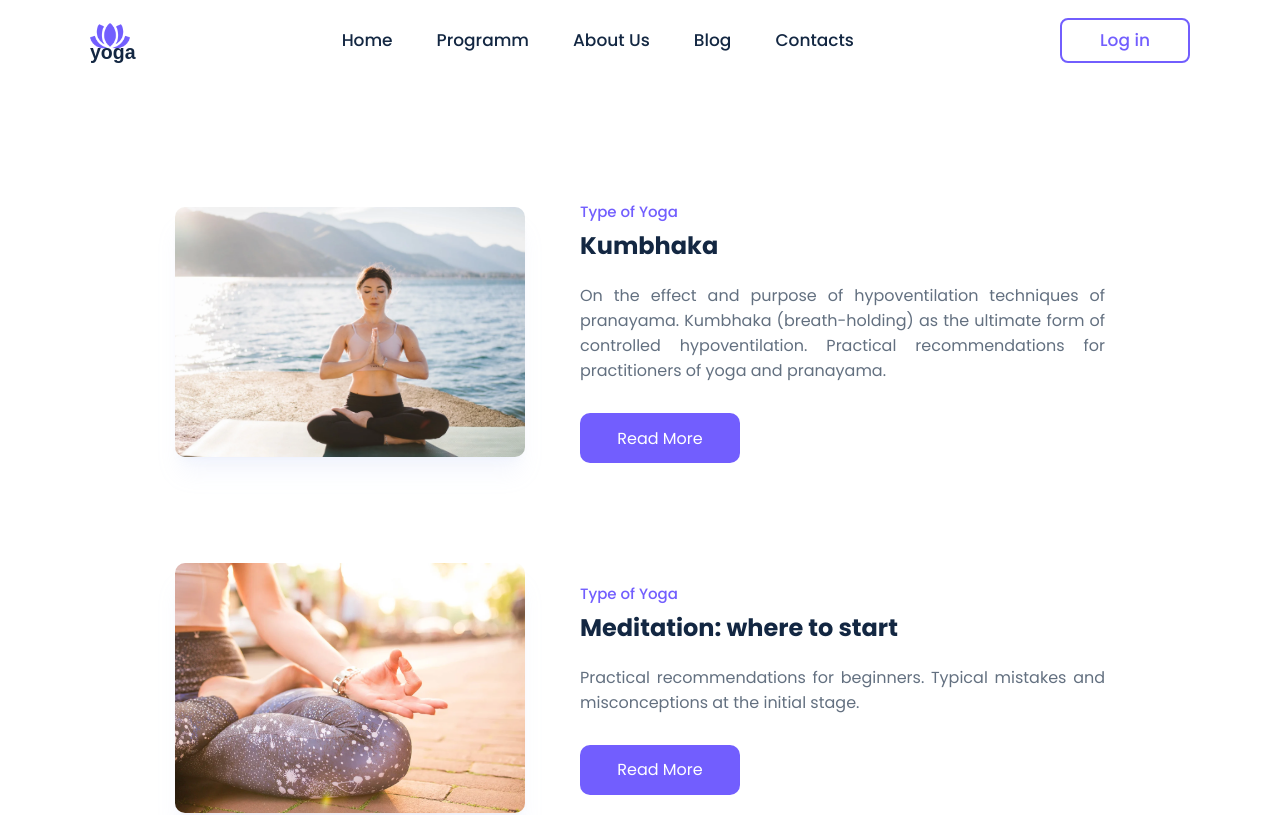
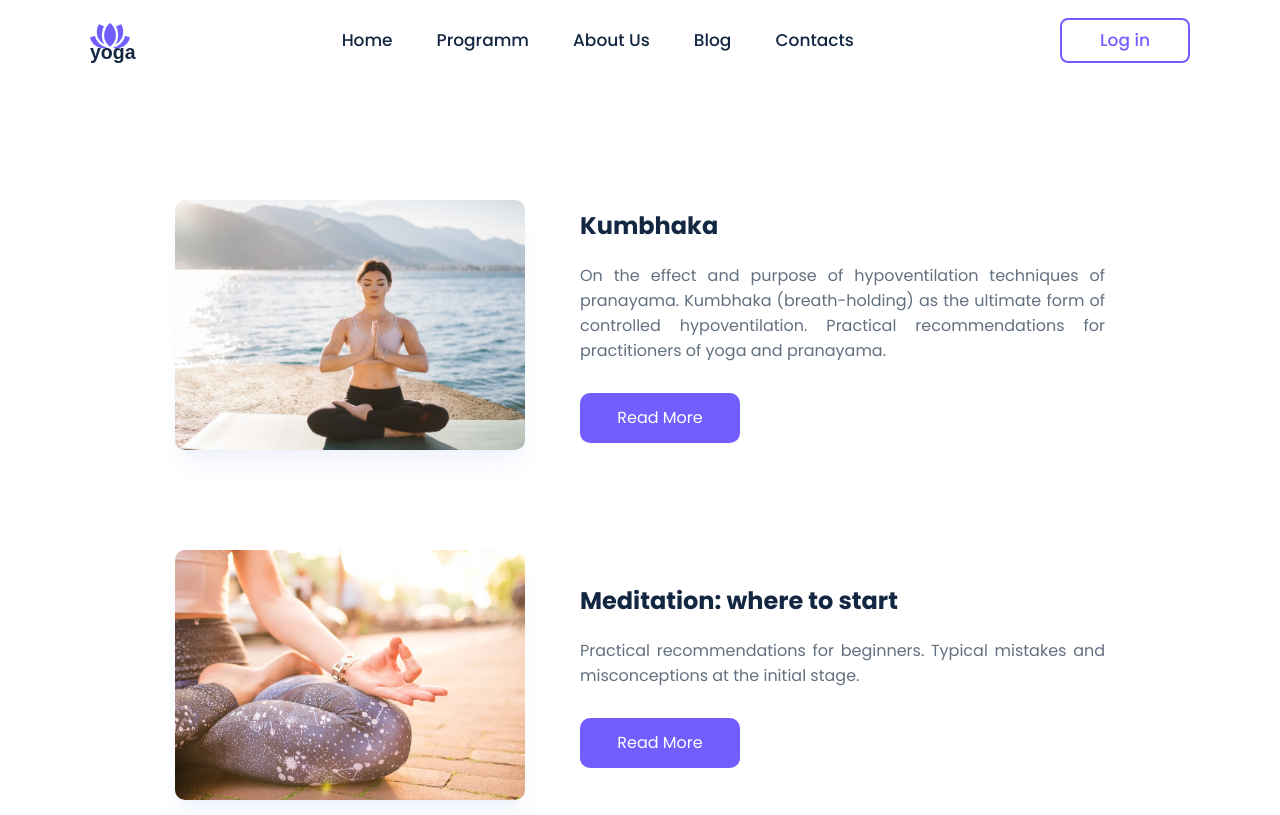
Before and after one commit to Valerij-Hering/yoga, a React (Create React App) app: page /blog in a window 1280 px wide. Shown: the top 815 px of the page. Built offline with nearby package versions, Linux system fonts and the light colour scheme; a web font is replaced by a local one.

Commit message:
Add files via upload

```diff
--- a/src/Blog.js
+++ b/src/Blog.js
@@ -32,12 +32,11 @@ const Blog = () => {
         <div className='section_blog'>
             <div className={learnMoreBlogBtn === true ? "container-blog2" : "container-blog"}>
             {eachBlog.map(element => {
-                const {id, imgBlog, name, text, name2} = element;
+                const {id, imgBlog, name, text} = element;
                 return (
                     <div className='card_blog' key={id} data-aos="fade-up" data-aos-duration="1500" data-aos-once="true">
                         <img className='card_blog_img' src={imgBlog} alt='blog'/>
                         <div className='card_blog_content'>
-                            <p className='blog_content_header2'>{name2}</p>
                             <h2 className='blog_content_header'>{name}</h2>
                             <p className='blog_content_par'>{text}</p>
                             <button className='blog_content_btn' onClick={() => {learnMoreBlog(id); window.scrollTo(0, 0)}}>Read More</button>
```
